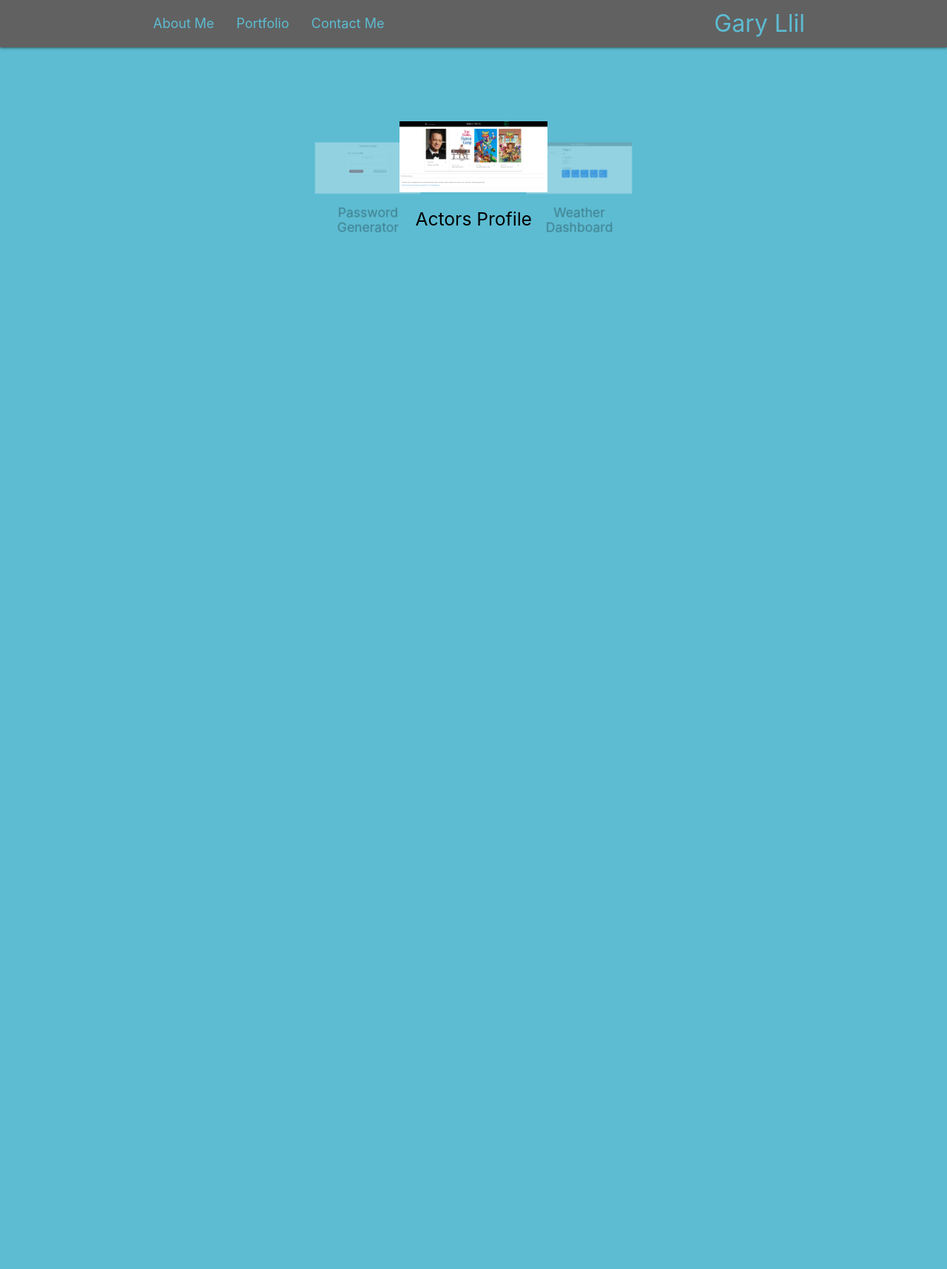
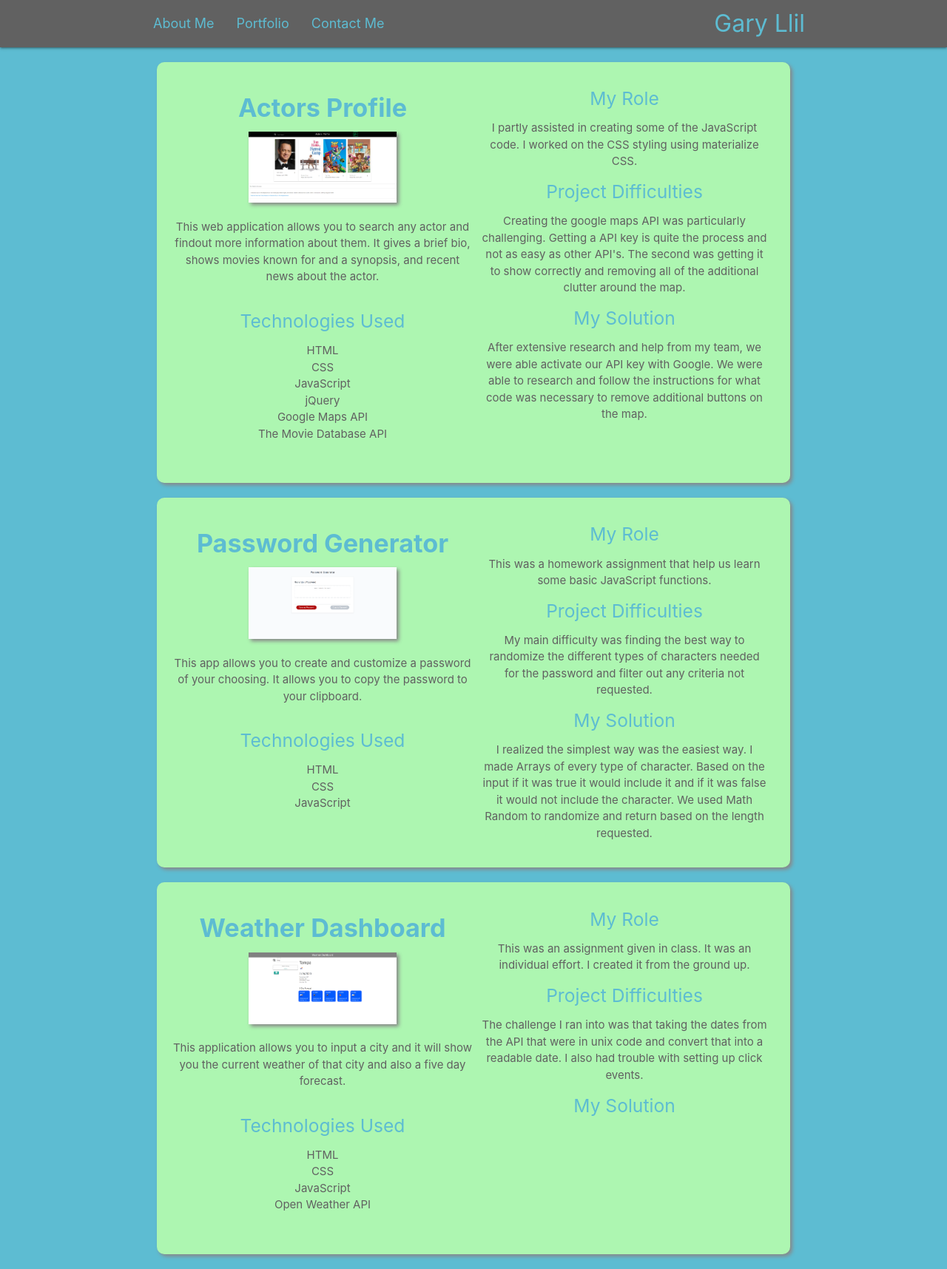
Before and after one commit to gllil/main-about-me, a plain HTML site: page portfolio.html in a window 1280 px wide. Shown: the whole page at 74% size. Before the commit the page ends 800 px from the top, so only its background shows below. Drawn offline with nearby package versions, Linux system fonts and the light colour scheme.

Commit message:
redid the entire portfolio page and added more detailed information finished the contact me page also.

```diff
--- a/portfolio.html
+++ b/portfolio.html
@@ -9,10 +9,8 @@
     <link href="https://fonts.googleapis.com/css?family=Spartan&display=swap" rel="stylesheet">
     <link rel="stylesheet" href="https://cdnjs.cloudflare.com/ajax/libs/materialize/1.0.0/css/materialize.min.css">
     <!-- <link type="text/css" rel="stylesheet" href="css/materialize.min.css"  media="screen,projection"/> -->
+    <link rel="stylesheet" href="style.css">
     <script src="https://kit.fontawesome.com/14111279f9.js" crossorigin="anonymous"></script>
-
-    <link rel="stylesheet" href="style.css">
-
 </head>
 <body>
     <nav class="grey darken-2">
@@ -26,44 +24,97 @@
           </ul>
         </div>
       </nav>
+
       <ul class="sidenav mobile-side" id="mobile-demo">
         <li><a class="nav-link" href="index.html">About Me</a></li>
         <li><a class="nav-link"  href="portfolio.html">Portfolio</a></li>
         <li><a class="nav-link"  href="contact.html">Contact Me</a></li>
       </ul>
+
       <div class="container">
-        <div class="row">
-            <div class="col s12 portofolio-display">
-            <div class="carousel center">
-                <a class="carousel-item center" href="https://gllil.github.io/rvm-grp-proj-1/" target="_blank"><img src="assets/Actors-Profile.PNG" width="250"><h5 class="black-text">Actors Profile</h5></a>
-                <a class="carousel-item center" href="https://gllil.github.io/weather-dashboard/" target="_blank"><img src="assets/weather-dashboard.PNG" width="250"><h5 class="black-text">Weather Dashboard</h5></a>
-                <a class="carousel-item center" href="https://gllil.github.io/PasswordGenerator/" target="_blank"><img src="assets/Password-Generator.PNG" width="250"><h5 class="black-text">Password Generator</h5></a>
-              </div>
+        <div class="row center project-section grey-text text-darken-2">
+          <div class="col s12 m6">
+            <div class="row">
+              <h4 class="proj-description-title">Actors Profile</h4>
+                <a href="https://gllil.github.io/rvm-grp-proj-1/" target="_blank"><img src="assets/Actors-Profile.PNG" alt="Actors Profile page image" width="200" class="project-image"></a>
+                <p>This web application allows you to search any actor and findout more information about them. It gives a brief bio, shows movies known for and a synopsis, and recent news about the actor.</p>
             </div>
-            <!-- <div class="carousel carousel-slider center ">
-                <div class="carousel-fixed-item center">
-                  <a class="btn waves-effect white grey-text darken-text-2">button</a>
-                </div>
-                <div class="carousel-item red white-text" href="https://gllil.github.io/rvm-grp-proj-1/">
-                  <h2>Actors Profile</h2>
-                  <p class="white-text">This is your first panel</p>
-                </div>
-                <div class="carousel-item amber white-text" href="#two!">
-                  <h2>Second Panel</h2>
-                  <p class="white-text">This is your second panel</p>
-                </div>
-                <div class="carousel-item green white-text" href="#three!">
-                  <h2>Third Panel</h2>
-                  <p class="white-text">This is your third panel</p>
-                </div>
-                <div class="carousel-item blue white-text" href="#four!">
-                  <h2>Fourth Panel</h2>
-                  <p class="white-text">This is your fourth panel</p>
-                </div>
-              </div> -->
+              <div class="row">
+                <h5 class="proj-description-title">Technologies Used</h5>
+                <ul>
+                  <li>HTML</li>
+                  <li>CSS</li>
+                  <li>JavaScript</li>
+                  <li>jQuery</li>
+                  <li>Google Maps API</li>
+                  <li>The Movie Database API</li>
+                </ul>
+            </div>
+          </div>
+          <div class="col s12 m6">
+            <h5 class="proj-description-title">My Role</h5>
+              <p>I partly assisted in creating some of the JavaScript code. I worked on the CSS styling using materialize CSS.</p>
+            <h5 class="proj-description-title">Project Difficulties</h5>
+              <p>Creating the google maps API was particularly challenging. Getting a API key is quite the process and not as easy as other API's. The second was getting it to show correctly and removing all of the additional clutter around the map.</p>
+            <h5 class="proj-description-title">My Solution</h5>
+              <p>After extensive research and help from my team, we were able activate our API key with Google. We were able to research and follow the instructions for what code was necessary to remove additional buttons on the map.</p>
+          </div>
+        </div>
+        <!-- <hr class="grey darken-2"> -->
+        <div class="row center project-section grey-text text-darken-2">
+          <div class="col s12 m6">
+            <div class="row">
+              <h4 class="proj-description-title">Password Generator</h4>
+                <a href="https://gllil.github.io/PasswordGenerator/" target="_blank"><img src="assets/Password-Generator.PNG" alt="Password Generator Page Image" width="200" class="project-image"></a>
+                <p>This app allows you to create and customize a password of your choosing. It allows you to copy the password to your clipboard.</p>
+            </div>
+              <div class="row">
+                <h5 class="proj-description-title">Technologies Used</h5>
+                <ul>
+                  <li>HTML</li>
+                  <li>CSS</li>
+                  <li>JavaScript</li>
+                </ul>
+            </div>
+          </div>
+          <div class="col s12 m6">
+            <h5 class="proj-description-title">My Role</h5>
+              <p>This was a homework assignment that help us learn some basic JavaScript functions.</p>
+            <h5 class="proj-description-title">Project Difficulties</h5>
+              <p>My main difficulty was finding the best way to randomize the different types of characters needed for the password and filter out any criteria not requested.</p>
+            <h5 class="proj-description-title">My Solution</h5>
+              <p>I realized the simplest way was the easiest way. I made Arrays of every type of character. Based on the input if it was true it would include it and if it was false it would not include the character. We used Math Random to randomize and return based on the length requested.</p>
+          </div>
+        </div>
+        <!-- <hr class="grey darken-2"> -->
+        <div class="row center project-section grey-text text-darken-2">
+          <div class="col s12 m6">
+            <div class="row">
+              <h4 class="proj-description-title">Weather Dashboard</h4>
+                <a href="https://gllil.github.io/weather-dashboard/" target="_blank"><img src="assets/weather-dashboard.PNG" alt="weather dashboard page image" width="200" class="project-image"></a>
+                <p>This application allows you to input a city and it will show you the current weather of that city and also a five day forecast.</p>
+            </div>
+              <div class="row">
+                <h5 class="proj-description-title">Technologies Used</h5>
+                <ul>
+                  <li>HTML</li>
+                  <li>CSS</li>
+                  <li>JavaScript</li>
+                  <li>Open Weather API</li>
+                </ul>
+            </div>
+          </div>
+          <div class="col s12 m6">
+            <h5 class="proj-description-title">My Role</h5>
+              <p>This was an assignment given in class. It was an individual effort. I created it from the ground up.</p>
+            <h5 class="proj-description-title">Project Difficulties</h5>
+              <p>The challenge I ran into was that taking the dates from the API that were in unix code and convert that into a readable date. I also had trouble with setting up click events.</p>
+            <h5 class="proj-description-title">My Solution</h5>
+              <p></p>
+          </div>
         </div>
       </div>
-    <script src="https://cdnjs.cloudflare.com/ajax/libs/materialize/1.0.0/js/materialize.min.js"></script>
+    <script src="https://cdnjs.cloudflare.com/ajax/libs/materialize/1.0.0/js/materialize.js"></script>
     <script src="https://ajax.googleapis.com/ajax/libs/jquery/3.4.1/jquery.min.js"></script>
     <script type="text/javascript" src="script.js" ></script>
 </body>
--- a/script.js
+++ b/script.js
@@ -1,13 +1,20 @@
-var instance = M.Carousel.init({
-    fullWidth: true
-  });
+// var instance = M.Carousel.init({
+//     fullWidth: true
+//   });
+
 
 $(document).ready(function(){
     M.AutoInit();
+    var elems = document.querySelectorAll('.slider');
+    var instances = M.Slider.init(elems, options);
+    instances
     $('.sidenav').sidenav();
-    $('.carousel').carousel();
-    $('.carousel.carousel-slider').carousel({
-        fullWidth: true,
-        indicators: true
-      });
+    // $('.carousel').carousel();
+    // $('.carousel.carousel-slider').carousel({
+    //     fullWidth: true,
+    //     indicators: true
+    //   });
+
+    $('#textarea1').val('New Text');
+    M.textareaAutoResize($('#textarea1'));
   });
--- a/style.css
+++ b/style.css
@@ -21,7 +21,8 @@ nav {
    border-radius: 50%;
    box-shadow: 3px 3px 5px #888888;
    width: 200px;
-   margin: 20px;
+   margin-top: 20px;
+   margin-left: 0px;
 }
 
 p {
@@ -34,7 +35,7 @@ p {
 }
 
 .about-me-container {
-    border-radius: 15px;
+    border-radius: 10px;
     box-shadow: 3px 3px 5px #888888;
     background-color: #ADF6B1;
     margin-top: 20px;
@@ -57,9 +58,40 @@ hr {
 
 .contact-form {
     margin: 20px;
+    background-color: #ADF6B1;
+    padding: 20px;
+    margin: 20px;
+    border-radius: 10px;
+    box-shadow: 3px 3px 5px #888888;
+
+}
+
+.slides {
+    background-color: none;
 }
 
 .mobile-side {
     color: #717C89;
     background-color: #90BAAD;
 }
+
+.project-section {
+    margin: 20px;
+    background-color: #ADF6B1;
+    padding: 20px;
+    margin: 20px;
+    border-radius: 10px;
+    box-shadow: 3px 3px 5px #888888;
+}
+
+.project-image {
+    box-shadow: 3px 3px 5px #888888;
+}
+
+.proj-description-title {
+color: #5DBCD2;
+}
+
+h4 {
+    font-weight: bolder;
+}
```
Also changed, not shown: contact.html (+21 -21 lines), index.html (+9 -5 lines).
